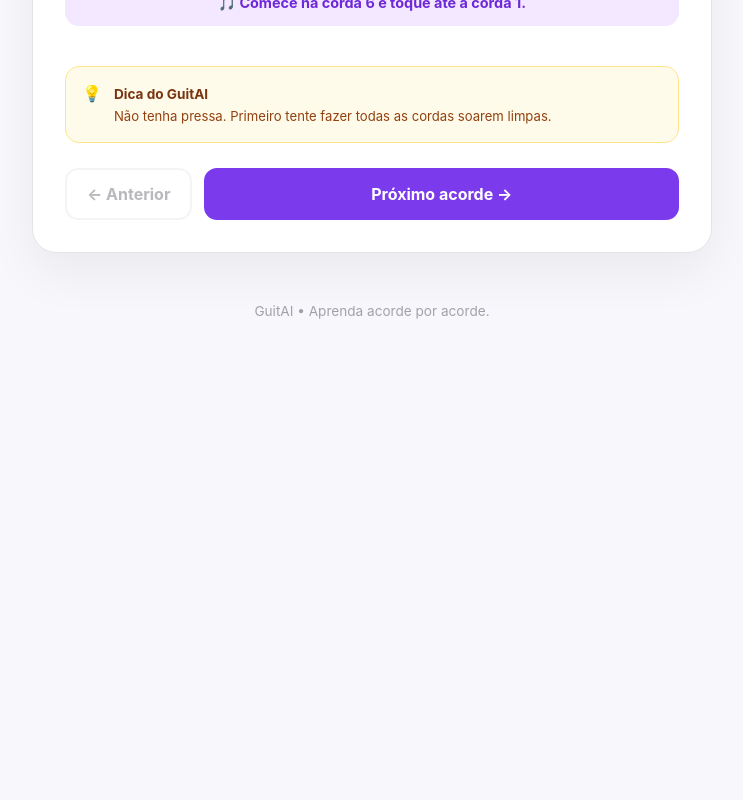
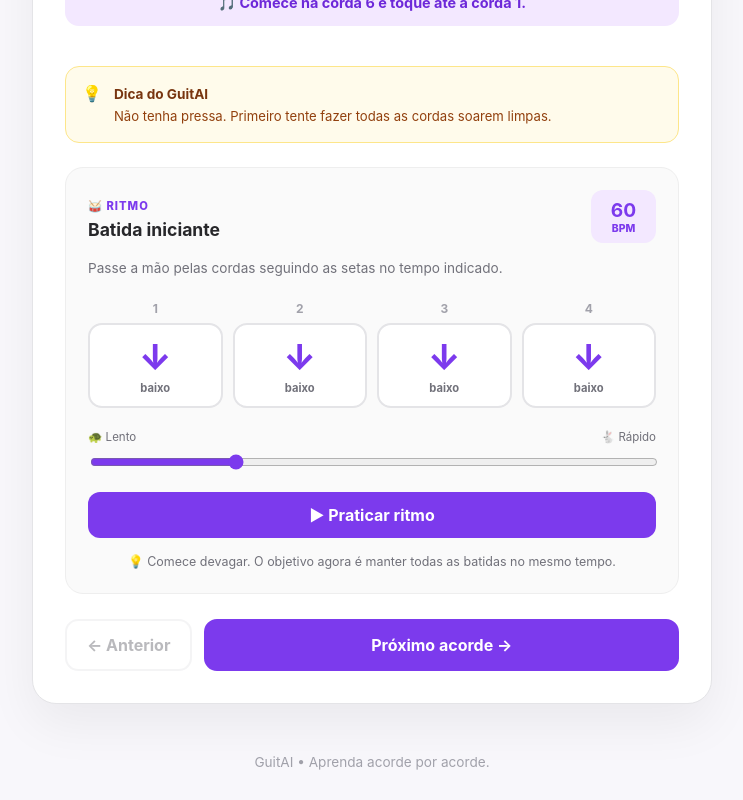
Before and after one commit to JuliaKristine/GuitAI, a React (Vite) app: page / in a window 1280 px wide. Shown: the part 1628-2428 px from the top of the page, without its empty margins (268-1011 px from the left). Before the commit the page ends 1977 px from the top, so only its background shows below. Built offline with nearby package versions, Linux system fonts and the light colour scheme.

Commit message:
feat: adiciona treino visual de ritmo e BPM

```diff
--- a/src/components/LessonPlayer/LessonPlayer.tsx
+++ b/src/components/LessonPlayer/LessonPlayer.tsx
@@ -2,6 +2,7 @@ import { useState } from 'react'
 import ChordDiagram from '../ChordDiagram/ChordDiagram'
 import type { Lesson } from '../../data/lessons'
 import ChordTransition from '../ChordTransition/ChordTransition'
+import RhythmTrainer from '../RhythmTrainer/RhythmTrainer'
 
 type LessonPlayerProps = {
   lesson: Lesson
@@ -143,6 +144,8 @@ function LessonPlayer({ lesson }: LessonPlayerProps) {
         </div>
       </div>
 
+        <RhythmTrainer rhythm={lesson.rhythm} />
+
       <div className="lesson-navigation">
         <button
           type="button"
--- /dev/null
+++ b/src/components/RhythmTrainer/RhythmTrainer.tsx
@@ -0,0 +1,151 @@
+import { useEffect, useState } from 'react'
+
+import type { RhythmPattern } from '../../data/lessons'
+
+type RhythmTrainerProps = {
+  rhythm: RhythmPattern
+}
+
+function RhythmTrainer({
+  rhythm,
+}: RhythmTrainerProps) {
+  const [bpm, setBpm] = useState(rhythm.bpm)
+
+  const [isPlaying, setIsPlaying] =
+    useState(false)
+
+  const [activeBeat, setActiveBeat] =
+    useState(-1)
+
+  useEffect(() => {
+    if (!isPlaying) {
+      setActiveBeat(-1)
+      return
+    }
+
+    setActiveBeat(0)
+
+    const intervalTime = 60000 / bpm
+
+    const interval = window.setInterval(() => {
+      setActiveBeat((currentBeat) => {
+        return (
+          (currentBeat + 1) %
+          rhythm.beats.length
+        )
+      })
+    }, intervalTime)
+
+    return () => {
+      window.clearInterval(interval)
+    }
+  }, [
+    isPlaying,
+    bpm,
+    rhythm.beats.length,
+  ])
+
+  function togglePractice() {
+    setIsPlaying((playing) => !playing)
+  }
+
+  return (
+    <section className="rhythm-trainer">
+      <div className="rhythm-header">
+        <div>
+          <span className="rhythm-label">
+            🥁 RITMO
+          </span>
+
+          <h4>{rhythm.name}</h4>
+        </div>
+
+        <div className="bpm-display">
+          <strong>{bpm}</strong>
+          <span>BPM</span>
+        </div>
+      </div>
+
+      <p className="rhythm-description">
+        Passe a mão pelas cordas seguindo as
+        setas no tempo indicado.
+      </p>
+
+      <div className="beat-count">
+        {rhythm.beats.map((_, index) => (
+          <span key={index}>
+            {index + 1}
+          </span>
+        ))}
+      </div>
+
+      <div className="rhythm-beats">
+        {rhythm.beats.map(
+          (direction, index) => (
+            <div
+              key={index}
+              className={
+                activeBeat === index
+                  ? 'rhythm-beat active'
+                  : 'rhythm-beat'
+              }
+            >
+              <span className="strum-arrow">
+                {direction === 'down'
+                  ? '↓'
+                  : '↑'}
+              </span>
+
+              <small>
+                {direction === 'down'
+                  ? 'baixo'
+                  : 'cima'}
+              </small>
+            </div>
+          )
+        )}
+      </div>
+
+      <div className="tempo-control">
+        <div className="tempo-title">
+          <span>🐢 Lento</span>
+          <span>🐇 Rápido</span>
+        </div>
+
+        <input
+          type="range"
+          min="40"
+          max="120"
+          step="5"
+          value={bpm}
+          onChange={(event) =>
+            setBpm(Number(event.target.value))
+          }
+          aria-label="Velocidade do ritmo"
+        />
+      </div>
+
+      <button
+        type="button"
+        className={
+          isPlaying
+            ? 'rhythm-button playing'
+            : 'rhythm-button'
+        }
+        onClick={togglePractice}
+        aria-pressed={isPlaying}
+      >
+        {isPlaying
+          ? '■ Parar'
+          : '▶ Praticar ritmo'}
+      </button>
+
+      <p className="rhythm-tip">
+        💡 Comece devagar. O objetivo agora é
+        manter todas as batidas no mesmo tempo.
+      </p>
+    </section>
+  )
+}
+
+export default RhythmTrainer
--- a/src/data/lessons.ts
+++ b/src/data/lessons.ts
@@ -2,6 +2,14 @@ export type ChordTransition = {
   from: string
   to: string
   instructions: string[]
+}
+
+export type StrumDirection = 'down' | 'up'
+
+export type RhythmPattern = {
+  name: string
+  bpm: number
+  beats: StrumDirection[]
 }
 
 export type LessonStep = {
@@ -16,6 +24,7 @@ export type Lesson = {
   id: string
   title: string
   description: string
+  rhythm: RhythmPattern
   steps: LessonStep[]
 }
 
@@ -26,6 +35,18 @@ export const firstLesson: Lesson = {
 
   description:
     'Aprenda quatro acordes simples e pratique a troca entre eles.',
+
+  rhythm: {
+    name: 'Batida iniciante',
+    bpm: 60,
+
+    beats: [
+      'down',
+      'down',
+      'down',
+      'down',
+    ],
+  },
 
   steps: [
     {
--- a/src/index.css
+++ b/src/index.css
@@ -977,3 +977,231 @@ footer {
 
   text-align: center;
 }
+
+.rhythm-trainer {
+  margin-top: 24px;
+  padding: 22px;
+
+  background: #fafafa;
+
+  border: 1px solid #eeeeee;
+  border-radius: 18px;
+
+  text-align: left;
+}
+
+.rhythm-header {
+  display: flex;
+  justify-content: space-between;
+  align-items: center;
+
+  gap: 20px;
+}
+
+.rhythm-label {
+  color: #7c3aed;
+
+  font-size: 0.7rem;
+  font-weight: 800;
+  letter-spacing: 1px;
+}
+
+.rhythm-header h4 {
+  margin: 5px 0 0;
+
+  color: #27272a;
+
+  font-size: 1.1rem;
+}
+
+.bpm-display {
+  display: flex;
+  flex-direction: column;
+  align-items: center;
+
+  min-width: 65px;
+
+  padding: 8px 12px;
+
+  background: #f3e8ff;
+
+  border-radius: 12px;
+}
+
+.bpm-display strong {
+  color: #7c3aed;
+
+  font-size: 1.2rem;
+}
+
+.bpm-display span {
+  color: #7c3aed;
+
+  font-size: 0.65rem;
+  font-weight: 800;
+}
+
+.rhythm-description {
+  margin: 15px 0 22px;
+
+  color: #71717a;
+
+  font-size: 0.85rem;
+  line-height: 1.5;
+}
+
+/* Contagem */
+
+.beat-count {
+  display: grid;
+  grid-template-columns: repeat(4, 1fr);
+
+  gap: 10px;
+
+  margin-bottom: 7px;
+
+  text-align: center;
+
+  color: #a1a1aa;
+
+  font-size: 0.75rem;
+  font-weight: 700;
+}
+
+/* Batidas */
+
+.rhythm-beats {
+  display: grid;
+  grid-template-columns: repeat(4, 1fr);
+
+  gap: 10px;
+}
+
+.rhythm-beat {
+  display: flex;
+  flex-direction: column;
+  align-items: center;
+  justify-content: center;
+
+  min-height: 85px;
+
+  background: #ffffff;
+
+  border: 2px solid #e4e4e7;
+  border-radius: 14px;
+
+  transition:
+    transform 0.15s ease,
+    background 0.15s ease,
+    border 0.15s ease;
+}
+
+.rhythm-beat.active {
+  background: #7c3aed;
+
+  border-color: #7c3aed;
+
+  transform: translateY(-4px);
+}
+
+.strum-arrow {
+  color: #7c3aed;
+
+  font-size: 2.2rem;
+  font-weight: 800;
+}
+
+.rhythm-beat small {
+  margin-top: 3px;
+
+  color: #71717a;
+
+  font-size: 0.7rem;
+  font-weight: 700;
+}
+
+.rhythm-beat.active .strum-arrow,
+.rhythm-beat.active small {
+  color: white;
+}
+
+/* Controle de velocidade */
+
+.tempo-control {
+  margin-top: 22px;
+}
+
+.tempo-title {
+  display: flex;
+  justify-content: space-between;
+
+  margin-bottom: 8px;
+
+  color: #71717a;
+
+  font-size: 0.72rem;
+}
+
+.tempo-control input {
+  width: 100%;
+
+  accent-color: #7c3aed;
+
+  cursor: pointer;
+}
+
+/* Botão */
+
+.rhythm-button {
+  width: 100%;
+
+  margin-top: 18px;
+  padding: 13px 18px;
+
+  background: #7c3aed;
+  color: white;
+
+  border: none;
+  border-radius: 12px;
+
+  font-weight: 700;
+
+  cursor: pointer;
+}
+
+.rhythm-button:hover {
+  background: #6d28d9;
+}
+
+.rhythm-button.playing {
+  background: #27272a;
+}
+
+.rhythm-tip {
+  margin: 15px 0 0;
+
+  color: #71717a;
+
+  font-size: 0.78rem;
+  line-height: 1.5;
+
+  text-align: center;
+}
+
+@media (max-width: 480px) {
+  .rhythm-trainer {
+    padding: 16px;
+  }
+
+  .rhythm-beats {
+    gap: 6px;
+  }
+
+  .rhythm-beat {
+    min-height: 70px;
+  }
+
+  .strum-arrow {
+    font-size: 1.8rem;
+  }
+}
```
Also changed, not shown: 2 other files (tests, documents, lock files or other folders).
